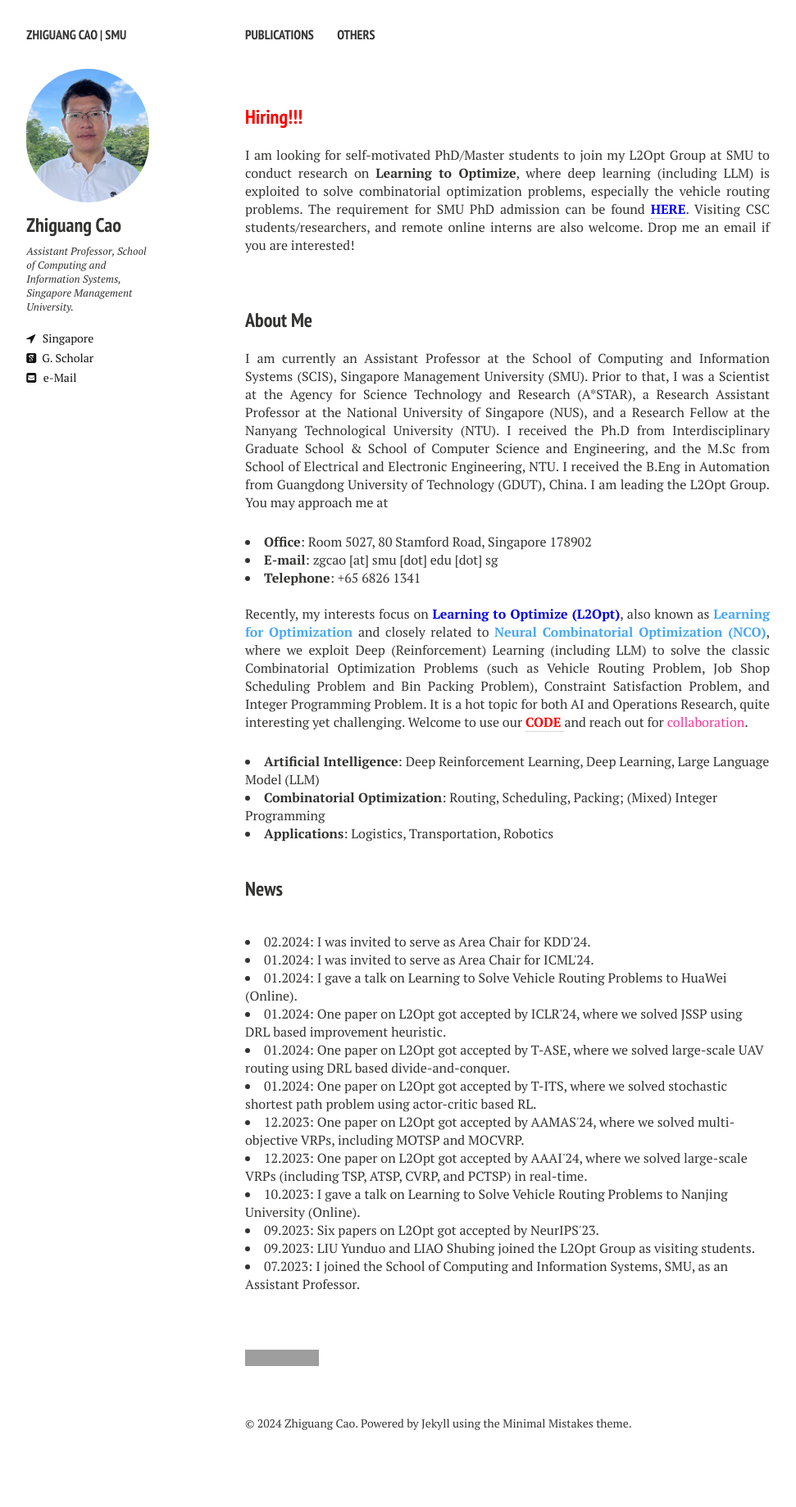
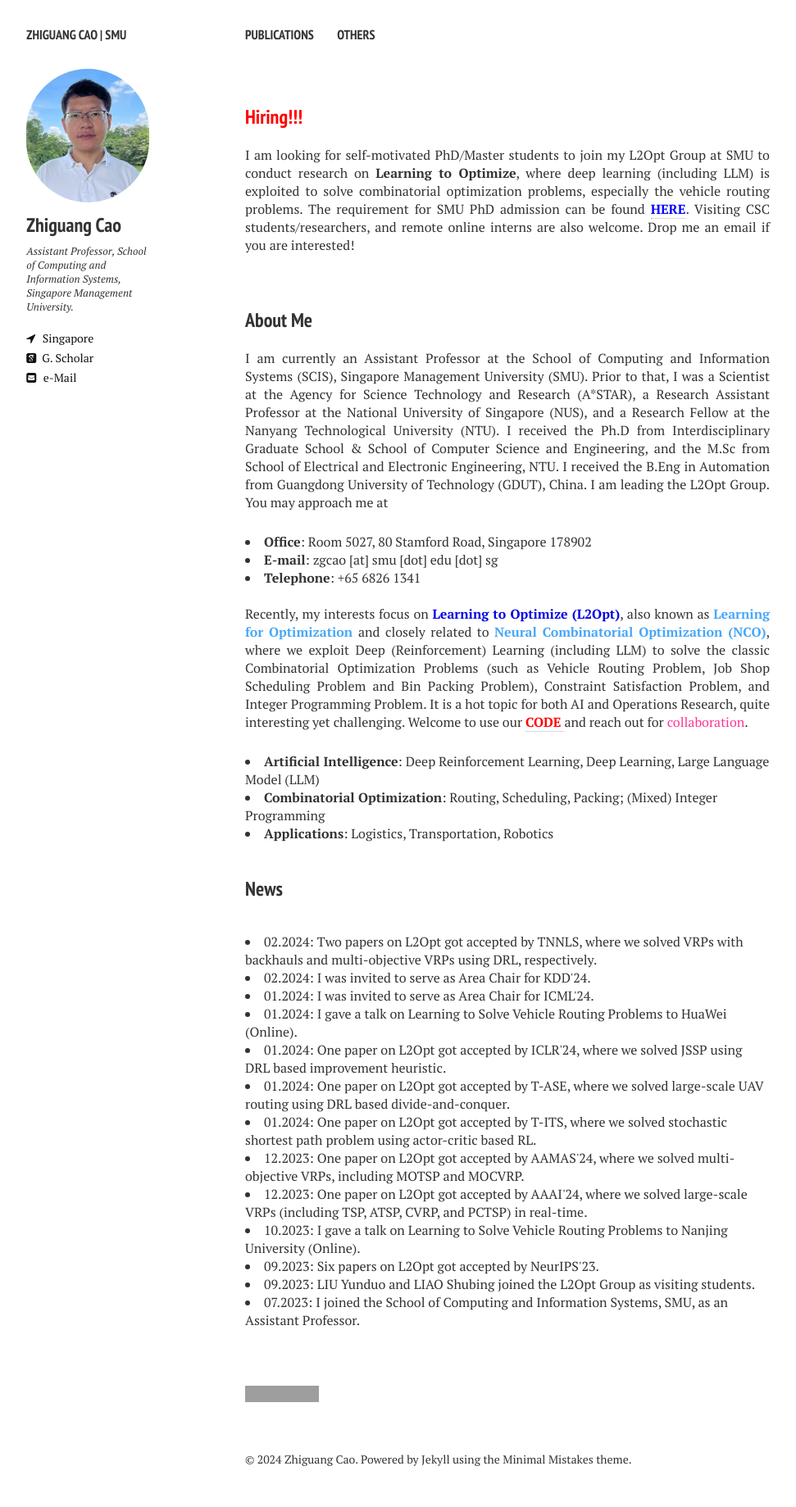
Before and after one commit to zhiguangcaosg/zhiguangcaosg.github.io, a Jekyll site: the page built from index.md, in a window 1280 px wide. Shown: the whole page at 82% size, without its empty margins (21-992 px from the left). Built offline with Jekyll 4.4.1, drawn with Linux system fonts in a browser that asks for light colours; nearby versions of some CDN libraries; before the commit the page ends 1795 px from its top, so only the background shows below that; grey boxes are pictures that could not be loaded.

Commit message:
Update index.md

```diff
--- a/index.md
+++ b/index.md
@@ -38,6 +38,10 @@ image: banner1.png
 </li>
 
 <h3 style="margin-bottom:-8px;padding-top:20px;">News</h3> <br>
+
+<li>
+02.2024:  Two papers on L2Opt got accepted by TNNLS, where we solved VRPs with backhauls and multi-objective VRPs using DRL, respectively.
+</li>
 
 <li>
 02.2024:  I was invited to serve as Area Chair for KDD'24.
```
